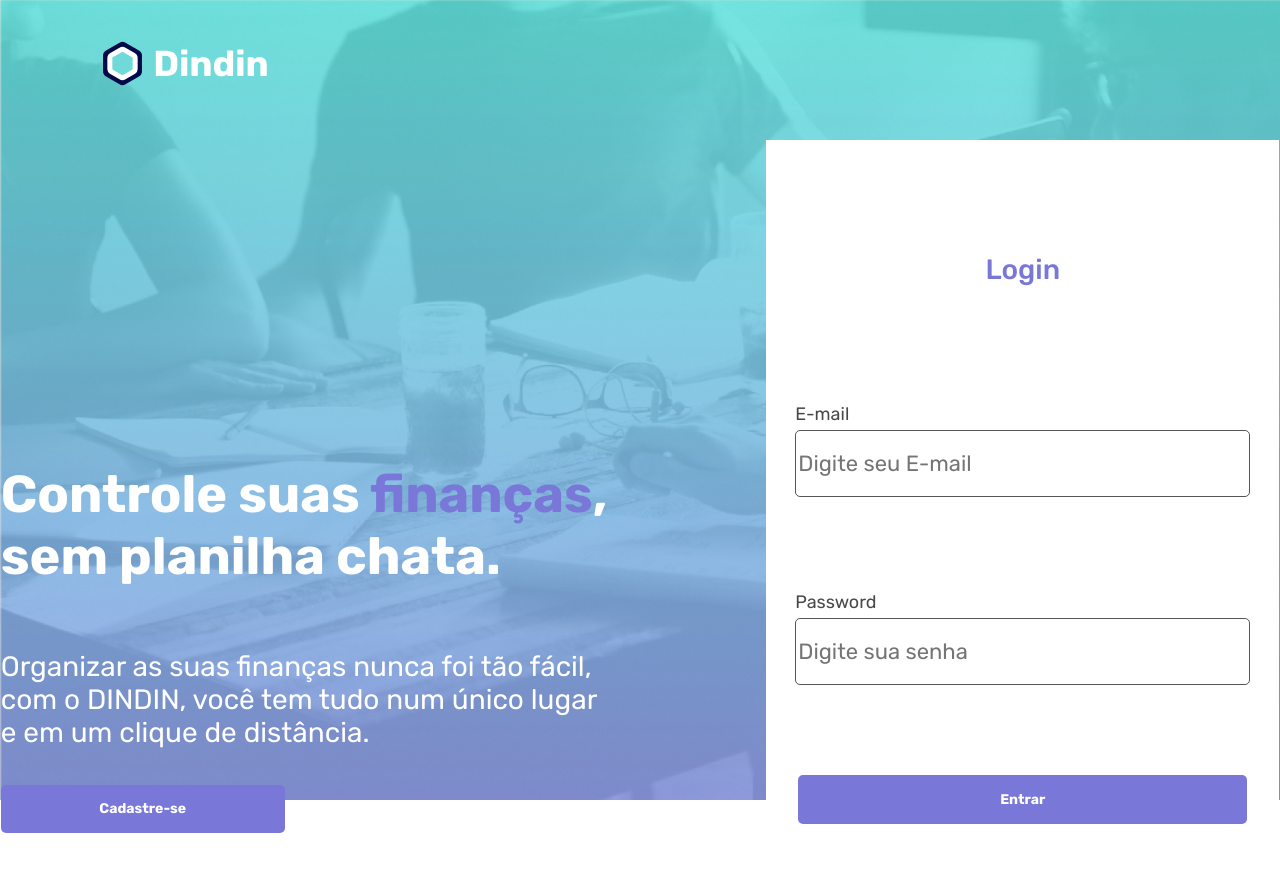
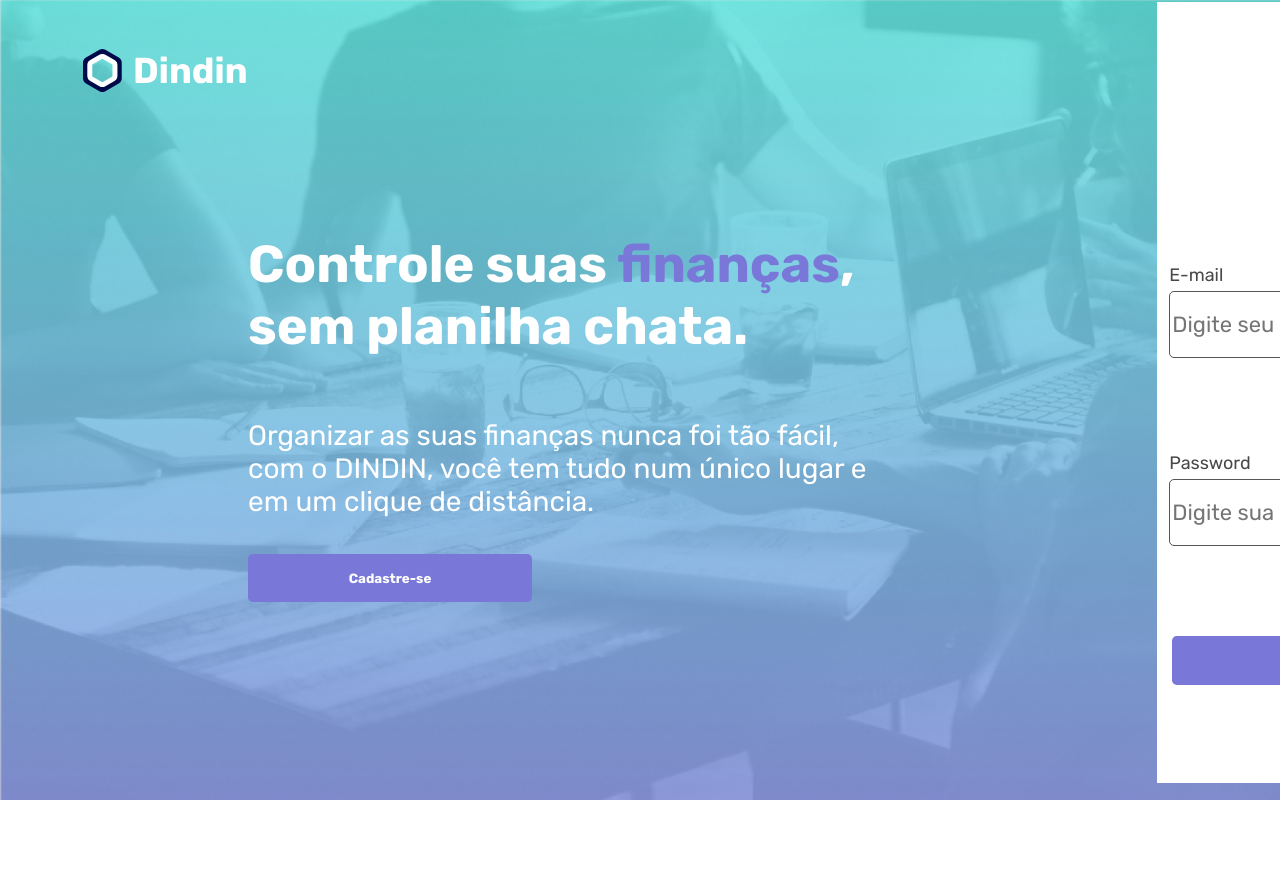
Before and after one commit to Kauanedev/din-din-project, a React (Vite) app in the folder din-din/: page / in a window 1280 px wide. Shown: the top 872 px of the page. After the commit the page ends 800 px from the top, so only its background shows below. Built offline with nearby package versions, Linux system fonts and the light colour scheme; a web font is replaced by a local one.

Commit message:
updating project

```diff
--- a/din-din/src/Pages/Login/index.jsx
+++ b/din-din/src/Pages/Login/index.jsx
@@ -1,14 +1,15 @@
 import './styles.css';
 import Header from '../../components/Header';
 import FormsLogin from '../../components/FormsLogin';
-import { Link } from 'react-router-dom';
+import {Link} from 'react-router-dom';
 
 
-export default function Login ({loginConfirm, setLoginConfirm}){
+export default function Login({loginConfirm, setLoginConfirm}) {
     return (
         <div className='container-page'>
-            <Header/>
-            <div className='container-login'>
+
+            <Header />
+            <div className='left'>
                 <div className='description'>
                     <h1>Controle suas <strong>finanças</strong>, sem planilha chata. </h1>
                     <p>Organizar as suas finanças nunca foi tão fácil, com o DINDIN,
@@ -17,9 +18,11 @@ export default function Login ({loginConfirm, setLoginConfirm}){
                         <button className='container-buttom'>Cadastre-se</button>
                     </Link>
                 </div>
+            </div>
+            <div className='right'>
                 <FormsLogin
-                     loginConfirm={loginConfirm}
-                     setLoginConfirm={setLoginConfirm}
+                    loginConfirm={loginConfirm}
+                    setLoginConfirm={setLoginConfirm}
                 />
             </div>
         </div>
--- a/din-din/src/Pages/Login/styles.css
+++ b/din-din/src/Pages/Login/styles.css
@@ -1,12 +1,19 @@
 .container-page {
+    height: 100vh;
+    width: 100vw;
     background-size: 100%;
     background-image: url("../../assets/background1.jpg");
     background-repeat: no-repeat;
+    position: fixed;
+
+    display: flex;
 }
 
-.container-login {
+
+.left {
+    background-size: 50%;
     display: flex;
-    justify-content: space-around;
+    justify-content: left;
     align-items: center;
 }
 
@@ -15,18 +22,14 @@
     flex-direction: column;
     justify-content: space-around;
 
-    margin-right: 150px;
-
-    width: 614px;
+    width: 38.8rem;
 }
-
-
 
 .description h1 {
 
     color: #FFF;
     font-family: 'Rubik', sans-serif;
-    font-size: 52px;
+    font-size: 3.25rem;
     font-style: normal;
     font-weight: 700;
     line-height: normal;
@@ -40,28 +43,34 @@
 .description p {
     color: #FFF;
     font-family: 'Rubik', sans-serif;
-    font-size: 28px;
+    font-size: 1.75rem;
     font-style: normal;
     font-weight: 400;
     line-height: normal;
 }
 
 .container-buttom {
-    width: 284px;
-    height: 48px;
-    margin-top: 8px;
+    width: 17.75rem;
+    height: 3rem;
+    margin-top: 0.5rem;
 
     color: #FFF;
     text-decoration: none;
     text-align: center;
     font-family: Rubik, sans-serif;
-    font-size: 14px;
+    font-size: 0.85;
     font-style: normal;
     font-weight: 700;
     line-height: normal;
 
     background-color: #7978D9;
-    border-radius: 5px;
+    border-radius: 0.3rem;
     border: none;
     cursor: pointer;
 }
+
+.right {
+    background-size: 50%;
+    display: flex;
+    justify-content: right;
+}
--- a/din-din/src/Pages/Register/index.jsx
+++ b/din-din/src/Pages/Register/index.jsx
@@ -2,11 +2,11 @@ import './styles.css'
 import Header from '../../components/Header'
 import FormsRegister from '../../components/FormsRegister'
 
-export default function Register (){
+export default function Register() {
 
     return (
-        <div className='container-page'>
-            <Header/>
+        <div className='container-RegisterPage'>
+            <Header />
             <div className='container-register'>
                 <FormsRegister />
             </div>
--- a/din-din/src/Pages/Register/styles.css
+++ b/din-din/src/Pages/Register/styles.css
@@ -1,8 +1,8 @@
-.container-page{
+.container-RegisterPage {
     width: 100vw;
     height: 100vh;
     background-size: 100%;
-    background-image: url("../../assets/background1.jpg") ;
+    background-image: url("../../assets/background1.jpg");
     background-repeat: no-repeat;
 }
 
--- a/din-din/src/components/FormsLogin/index.jsx
+++ b/din-din/src/components/FormsLogin/index.jsx
@@ -1,9 +1,9 @@
-import { useNavigate } from 'react-router-dom';
+import {useState} from 'react';
+import {useNavigate} from 'react-router-dom';
 import './styles.css';
-import { useState } from 'react';
 
 
-export default function FormsLogin ({loginConfirm, setLoginConfirm}){
+export default function FormsLogin({loginConfirm, setLoginConfirm}) {
     const users = JSON.parse(localStorage.getItem('users') || '[]');
 
     const userVerification = (email, password) => {
@@ -17,16 +17,16 @@ export default function FormsLogin ({loginConfirm, setLoginConfirm}){
     const [error, setError] = useState('');
 
 
-    function handleSubmit (e){
+    function handleSubmit(e) {
         e.preventDefault();
         const authenticatedUser = userVerification(loginConfirm.email, loginConfirm.password);
         setError('');
-        if(!loginConfirm.email || !loginConfirm.password){
+        if (!loginConfirm.email || !loginConfirm.password) {
             setError('Deve ser informado email e senha para continuar')
         }
-        else if(authenticatedUser){
-        localStorage.setItem("isAuthenticated", true);
-        localStorage.setItem('loggedUser', JSON.stringify(authenticatedUser));
+        else if (authenticatedUser) {
+            localStorage.setItem("isAuthenticated", true);
+            localStorage.setItem('loggedUser', JSON.stringify(authenticatedUser));
             setTimeout(() => {
                 navigate('/home');
                 setError('')
@@ -36,16 +36,17 @@ export default function FormsLogin ({loginConfirm, setLoginConfirm}){
                 })
             }, 1000);
         }
-        else{
+        else {
             setError('Email e/ou senha incorreto(s)')
         }
     }
     function handleChangeForm(e) {
         const value = e.target.value;
-        setLoginConfirm ({ ...loginConfirm, [e.target.name]: value});
+        setLoginConfirm({...loginConfirm, [e.target.name]: value});
     }
 
     return (
+        <div className='container-login'>
             <form onSubmit={handleSubmit} >
                 <h2>Login</h2>
                 <div>
@@ -70,9 +71,11 @@ export default function FormsLogin ({loginConfirm, setLoginConfirm}){
                 </div>
                 <div className='container-button'>
                     <button type='submit'>Entrar</button>
-                    {error &&  <span className='error'>{error}</span>}
+                    {error && <span className='error'>{error}</span>}
                 </div>
 
             </form>
+        </div>
+
     )
 }
--- a/din-din/src/components/FormsLogin/styles.css
+++ b/din-din/src/components/FormsLogin/styles.css
@@ -1,18 +1,55 @@
+.container-login {
+    width: 30rem;
+    height: 33rem;
+    display: flex;
+    justify-content: space-evenly;
+    align-items: center;
+
+    box-sizing: border-box;
+
+    margin-bottom: 10rem;
+    margin-left: 18rem;
+}
+
 form {
     display: flex;
     flex-direction: column;
     align-items: center;
     justify-content: space-evenly;
 
-    margin-top: -200px;
+    margin-top: 16rem;
 
     background-color: white;
 }
 
+
+form button {
+    color: #FFF;
+    text-align: center;
+    font-family: '' Rubik',sans-serif', sans-serif;
+    font-size: 0.85rem;
+    font-style: normal;
+    font-weight: 700;
+    line-height: normal;
+
+    width: 28rem;
+    height: 3rem;
+
+    border: none;
+    border-radius: 0.3rem;
+    background: #7978D9;
+    cursor: pointer;
+}
+
+
 form h2 {
+    width: 5.3125rem;
+    height: 2rem;
+    flex-shrink: 0;
+
     color: #7978D9;
     font-family: 'Rubik', sans-serif;
-    font-size: 28px;
+    font-size: 1.75rem;
     font-style: normal;
     font-weight: 500;
     line-height: normal;
@@ -21,38 +58,19 @@ form h2 {
 form div p {
     color: #484848;
     font-family: 'Rubik', sans-serif;
-    font-size: 18px;
+    font-size: 1.125rem;
     font-style: normal;
     font-weight: 400;
     line-height: normal;
-    margin: 5px 0;
+
+    margin: 0.3rem 0;
+
 }
 
 form div input {
+    width: 28.0625rem;
+    height: 3.9375rem;
 
-    font-size: 22px;
-    width: 449px;
-    height: 48px;
-
-    border-radius: 5px;
-    border: 1px solid #555;
-
+    border-radius: 0.3rem;
+    border: 0.063rem solid #555;
 }
-
-form button {
-    color: #FFF;
-    text-align: center;
-    font-family: 'Rubik', sans-serif;
-    font-size: 14px;
-    font-style: normal;
-    font-weight: 700;
-    line-height: normal;
-
-    width: 449px;
-    height: 48px;
-
-    border: none;
-    border-radius: 5px;
-    background: #7978D9;
-    cursor: pointer;
-}
--- a/din-din/src/components/Header/index.jsx
+++ b/din-din/src/components/Header/index.jsx
@@ -2,12 +2,9 @@ import logo from "../../assets/logo.svg";
 import "./styles.css";
 
 
-export default function Header () {
+export default function Header() {
 
     return (
-        <div>
-            <img src={logo} alt="logo do site" className='logo' />
-        </div>
-
+        <img src={logo} alt="logo do site" className='logo-headers' />
     )
 }
--- a/din-din/src/components/Header/styles.css
+++ b/din-din/src/components/Header/styles.css
@@ -1,6 +1,9 @@
-.logo {
-    margin-top: 41px;
-    padding-left: 100px;
-    width: 169px;
-    height: 45px;
+.logo-headers {
+    width: 10.5rem;
+    height: 2.8rem;
+
+    display: flex;
+    flex-direction: column;
+    margin-left: 5rem;
+    margin-top: 3rem;
 }
--- a/din-din/src/components/HeaderPages/index.jsx
+++ b/din-din/src/components/HeaderPages/index.jsx
@@ -3,14 +3,14 @@ import logo from "../../assets/logo.svg";
 import profile from '../../assets/profile_avatar_icon.svg';
 import "./styles.css";
 
-export default function HeaderPages ({ handleModalEditProfile}) {
-    const userName = JSON.parse( localStorage.getItem( 'loggedUser' ) ).name.split( ' ' );
-    const userFirstName = userName[ 0 ];
+export default function HeaderPages({handleModalEditProfile}) {
+    const userName = JSON.parse(localStorage.getItem('loggedUser')).name.split(' ');
+    const userFirstName = userName[0];
 
 
     const handleClick = () => {
-        localStorage.setItem( "isAuthenticated", false );
-        localStorage.removeItem( "loggedUser" )
+        localStorage.setItem("isAuthenticated", false);
+        localStorage.removeItem("loggedUser")
         window.location.reload()
     };
 
@@ -18,7 +18,7 @@ export default function HeaderPages ({ handleModalEditProfile}) {
         <div className="container-header">
 
 
-            <img src={logo} alt="logo do site" className='logo' />
+            <img src={logo} alt="logo do site" className='logo-headers-page' />
 
             <div className="container-logout">
                 <img src={profile} alt="logo do perfi" className='profile' onClick={handleModalEditProfile} />
--- a/din-din/src/components/HeaderPages/styles.css
+++ b/din-din/src/components/HeaderPages/styles.css
@@ -7,7 +7,7 @@
     background: linear-gradient(90.23deg, #05EDE3 0.02%, #645FFB 99.63%);
 }
 
-.logo {
+.logo-headers-page {
     width: 169px;
     height: 45px;
 
@@ -34,7 +34,8 @@
 }
 
 
-.profile:hover, .logOut:hover {
+.profile:hover,
+.logOut:hover {
     opacity: 0.8;
 }
 
@@ -48,7 +49,7 @@ h3 {
     line-height: normal;
 }
 
-.logOut{
+.logOut {
     width: 22px;
     height: 27.5px;
     cursor: pointer;
--- a/din-din/src/styles.css
+++ b/din-din/src/styles.css
@@ -1,4 +1,7 @@
 body {
+    height: 100%;
+    width: 100%;
+
     margin: 0;
     padding: 0;
     box-sizing: border-box;
```
